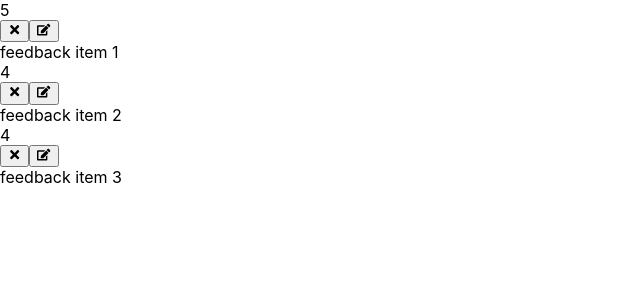
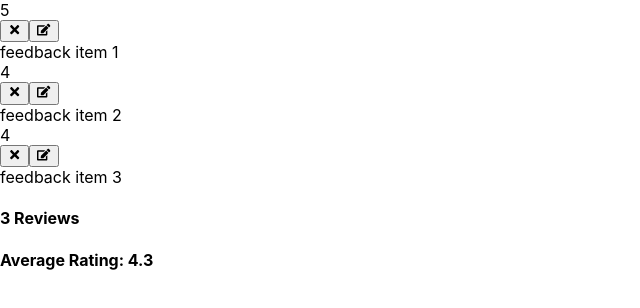
Before and after one commit to miily8310s/react-front-to-back, a React (Create React App) app in the folder feedback-ui/: page / in a window 1280 px wide. Shown: the top 308 px of the page, without its empty margins (0-640 px from the left). Built offline with nearby package versions, Linux system fonts and the light colour scheme; data requests are answered from the project's data file.

Commit message:
feat/feedback-ui 型定義を移動＆平均値の表示まで

```diff
--- a/feedback-ui/src/components/model/Feedback/FeedbackItem.tsx
+++ b/feedback-ui/src/components/model/Feedback/FeedbackItem.tsx
@@ -2,22 +2,20 @@ import { useContext } from "react";
 import { FaTimes, FaEdit } from "react-icons/fa";
 import FeedbackContext from "../../../providers/feedback/FeedbackProvider";
 import { Card } from "../../ui/Card";
-
-interface FeedBack {
-  id: number;
-  rating: number;
-  text: string;
-}
+import { FeedBack } from "../../../entities/Feedback";
 
 export const FeedbackItem = ({ item }: { item: FeedBack }) => {
   const { deleteFeedback, editFeedback } = useContext(FeedbackContext);
   return (
     <Card>
       <div className="feedbackRating">{item.rating}</div>
-      <button onClick={() => deleteFeedback(item.id)}>
+      <button
+        onClick={() => deleteFeedback(item.id)}
+        className="feedbackDelete"
+      >
         <FaTimes />
       </button>
-      <button onClick={() => editFeedback(item)}>
+      <button onClick={() => editFeedback(item)} className="feedbackEdit">
         <FaEdit />
       </button>
       <div className="feedbackText">{item.text}</div>
--- a/feedback-ui/src/components/model/Feedback/FeedbackList.tsx
+++ b/feedback-ui/src/components/model/Feedback/FeedbackList.tsx
@@ -4,14 +4,21 @@ import { Spinner } from "../../ui/Spinner";
 import { FeedbackItem } from "./FeedbackItem";
 
 export const FeedbackList = () => {
-  const { isLoading, feedback } = useContext(FeedbackContext);
+  const { isLoading, feedback, getFeedbackRatingAverage } =
+    useContext(FeedbackContext);
   return isLoading ? (
     <Spinner />
   ) : (
-    <div className="feedbackList">
-      {feedback.map((item) => (
-        <FeedbackItem key={`${item.id}_${item.text}`} item={item} />
-      ))}
-    </div>
+    <>
+      <div className="feedbackList">
+        {feedback.map((item) => (
+          <FeedbackItem key={`${item.id}_${item.text}`} item={item} />
+        ))}
+      </div>
+      <div className="feedbackStatus">
+        <h4>{feedback.length} Reviews</h4>
+        <h4>Average Rating: {getFeedbackRatingAverage()}</h4>
+      </div>
+    </>
   );
 };
--- /dev/null
+++ b/feedback-ui/src/entities/Feedback/index.ts
@@ -0,0 +1,10 @@
+export interface FeedBack {
+  id: number;
+  rating: number;
+  text: string;
+}
+
+export interface FeedBackEdit {
+  item: FeedBack;
+  edit: boolean;
+}
--- a/feedback-ui/src/providers/feedback/FeedbackProvider.tsx
+++ b/feedback-ui/src/providers/feedback/FeedbackProvider.tsx
@@ -1,16 +1,8 @@
 import { createContext, ReactNode, useEffect, useState } from "react";
+import { FeedBack, FeedBackEdit } from "../../entities/Feedback";
 
 const BASE_URL = "http://localhost:8080";
 
-interface FeedBack {
-  id: number;
-  rating: number;
-  text: string;
-}
-interface FeedBackEdit {
-  item: FeedBack;
-  edit: boolean;
-}
 interface FeedContextType {
   isLoading: boolean;
   feedback: FeedBack[];
@@ -19,6 +11,7 @@ interface FeedContextType {
   deleteFeedback: (id: number) => Promise<void>;
   updateFeedback: (id: number, updateItem: FeedBack) => Promise<void>;
   editFeedback: (item: FeedBack) => void;
+  getFeedbackRatingAverage: () => string;
 }
 
 const FeedbackContext = createContext<FeedContextType>({} as FeedContextType);
@@ -86,6 +79,20 @@ export const FeedbackProvider = ({ children }: { children: ReactNode }) => {
     });
   };
 
+  /**
+   * @returns {string} feedback数が0のときは0、それ以外はfeedback.ratingの平均値を返す
+   * @see https://stackoverflow.com/questions/18838301/in-javascript-why-does-zero-divided-by-zero-return-nan-but-any-other-divided-b
+   */
+  const getFeedbackRatingAverage = (): string => {
+    const feedbackRatingSum = feedback.reduce((pre, cur) => {
+      return pre + cur.rating;
+    }, 0);
+    const feedbackRatingAverage = feedbackRatingSum / feedback.length;
+    return isNaN(feedbackRatingAverage)
+      ? "0"
+      : feedbackRatingAverage.toFixed(1);
+  };
+
   return (
     <FeedbackContext.Provider
       value={{
@@ -96,6 +103,7 @@ export const FeedbackProvider = ({ children }: { children: ReactNode }) => {
         deleteFeedback,
         updateFeedback,
         editFeedback,
+        getFeedbackRatingAverage,
       }}
     >
       {children}
```
